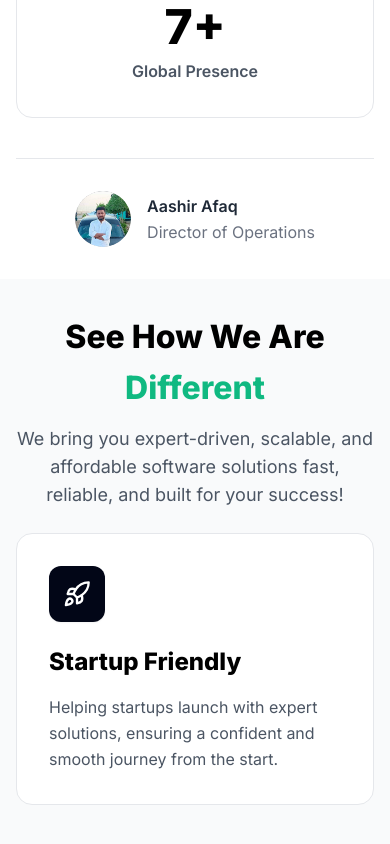
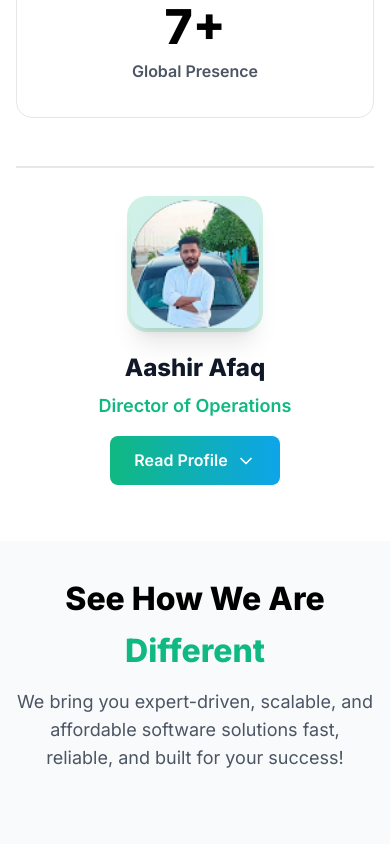
Before and after one commit to abeercodezyra-ops/FINAL-codezyra-frontend, a React (Vite) app: page / in a window 390 px wide. Shown: the part 6049-6893 px from the top of the page. Built offline with nearby package versions, Linux system fonts and the light colour scheme.

Commit message:
Enhanced Director section: Larger profile image (32-40 size), collapsible professional bio with dropdown, modern gradient design, and comprehensive leadership description for Aashir Afaq

```diff
--- a/src/components/Metrics.jsx
+++ b/src/components/Metrics.jsx
@@ -1,5 +1,5 @@
-import React, { useEffect, useRef } from 'react';
-import { Users, Briefcase, Smile, MapPin } from 'lucide-react';
+import React, { useEffect, useRef, useState } from 'react';
+import { Users, Briefcase, Smile, MapPin, ChevronDown } from 'lucide-react';
 import directorImg from '../assets/Director img.png';
 import gsap from 'gsap';
 import { ScrollTrigger } from 'gsap/ScrollTrigger';
@@ -11,6 +11,7 @@ const Metrics = () => {
     const headingRef = useRef(null);
     const cardsRef = useRef([]);
     const testimonialRef = useRef(null);
+    const [isDirectorBioOpen, setIsDirectorBioOpen] = useState(false);
 
     useEffect(() => {
         const ctx = gsap.context(() => {
@@ -125,13 +126,55 @@ const Metrics = () => {
                     </div>
                 </div>
 
-                <div ref={testimonialRef} className="flex items-center justify-center gap-4 pt-8 border-t border-gray-200">
-                    <div className="w-14 h-14 rounded-full bg-gray-200 flex items-center justify-center overflow-hidden">
-                        <img src={directorImg} alt="Aashir Afaq" className="w-full h-full object-cover" loading="lazy" />
-                    </div>
-                    <div>
-                        <div className="text-gray-800 font-semibold">Aashir Afaq</div>
-                        <div className="text-base text-gray-500">Director of Operations</div>
+                {/* Director Section - Enhanced */}
+                <div ref={testimonialRef} className="mt-12 sm:mt-16 md:mt-20 pt-8 sm:pt-10 md:pt-12 border-t-2 border-gray-200">
+                    <div className="max-w-4xl mx-auto">
+                        {/* Director Header with Larger Image */}
+                        <div className="flex flex-col sm:flex-row items-center sm:items-start gap-6 sm:gap-8 mb-6">
+                            {/* Larger Profile Image */}
+                            <div className="w-32 h-32 sm:w-36 sm:h-36 md:w-40 md:h-40 rounded-2xl bg-gradient-to-br from-accent/20 to-primary/20 flex items-center justify-center overflow-hidden shadow-xl ring-4 ring-accent/20 flex-shrink-0">
+                                <img src={directorImg} alt="Aashir Afaq - Director of Operations" className="w-full h-full object-cover" loading="lazy" />
+                            </div>
+
+                            {/* Director Info */}
+                            <div className="flex-1 text-center sm:text-left">
+                                <h3 className="text-2xl sm:text-3xl md:text-4xl font-bold text-gray-900 mb-2">Aashir Afaq</h3>
+                                <p className="text-lg sm:text-xl text-accent font-semibold mb-4">Director of Operations</p>
+
+                                {/* Dropdown Toggle Button */}
+                                <button
+                                    onClick={() => setIsDirectorBioOpen(!isDirectorBioOpen)}
+                                    className="inline-flex items-center gap-2 px-6 py-3 bg-gradient-to-r from-accent to-primary text-white font-semibold rounded-lg hover:shadow-lg hover:scale-105 transition-all duration-300 touch-manipulation"
+                                >
+                                    <span>{isDirectorBioOpen ? 'Hide' : 'Read'} Profile</span>
+                                    <ChevronDown
+                                        size={20}
+                                        className={`transform transition-transform duration-300 ${isDirectorBioOpen ? 'rotate-180' : ''}`}
+                                    />
+                                </button>
+                            </div>
+                        </div>
+
+                        {/* Collapsible Bio Section */}
+                        <div
+                            className={`overflow-hidden transition-all duration-500 ease-in-out ${
+                                isDirectorBioOpen ? 'max-h-[800px] opacity-100' : 'max-h-0 opacity-0'
+                            }`}
+                        >
+                            <div className="bg-gradient-to-br from-gray-50 to-white rounded-xl p-6 sm:p-8 md:p-10 shadow-lg border-l-4 border-accent">
+                                <h4 className="text-xl sm:text-2xl font-bold text-gray-900 mb-4 sm:mb-6">Leadership & Vision</h4>
+
+                                <div className="space-y-4 sm:space-y-5 text-base sm:text-lg text-gray-700 leading-relaxed">
+                                    <p>
+                                        Aashir Afaq leads operational strategy and execution at Codezyra, overseeing the delivery of scalable digital solutions for clients worldwide. With extensive experience in software development operations, he ensures seamless project management, team coordination, and technical excellence across all engagements.
+                                    </p>
+
+                                    <p>
+                                        His leadership focuses on building efficient processes, fostering innovation, and maintaining the highest standards of quality in software delivery. Aashir's strategic approach combines technical expertise with business acumen, enabling Codezyra to consistently deliver enterprise-grade solutions that drive measurable results for our clients.
+                                    </p>
+                                </div>
+                            </div>
+                        </div>
                     </div>
                 </div>
             </div>
```
